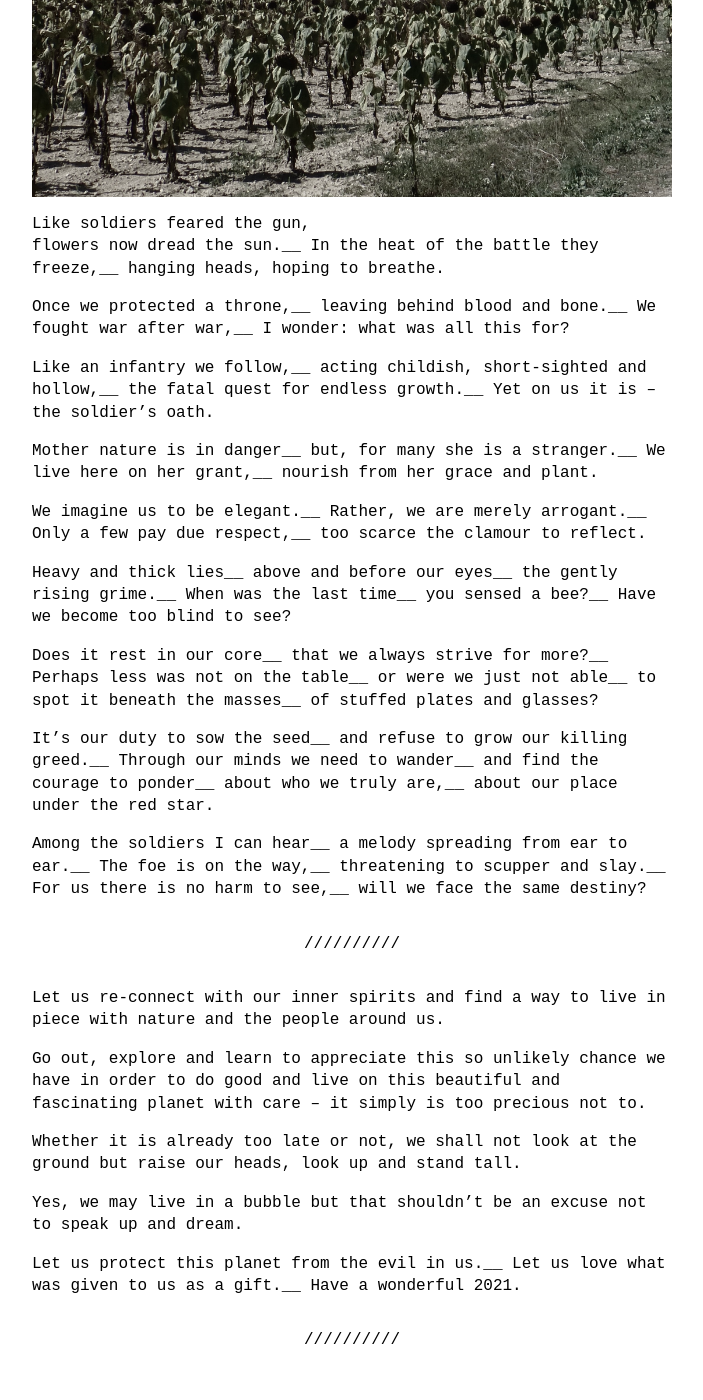
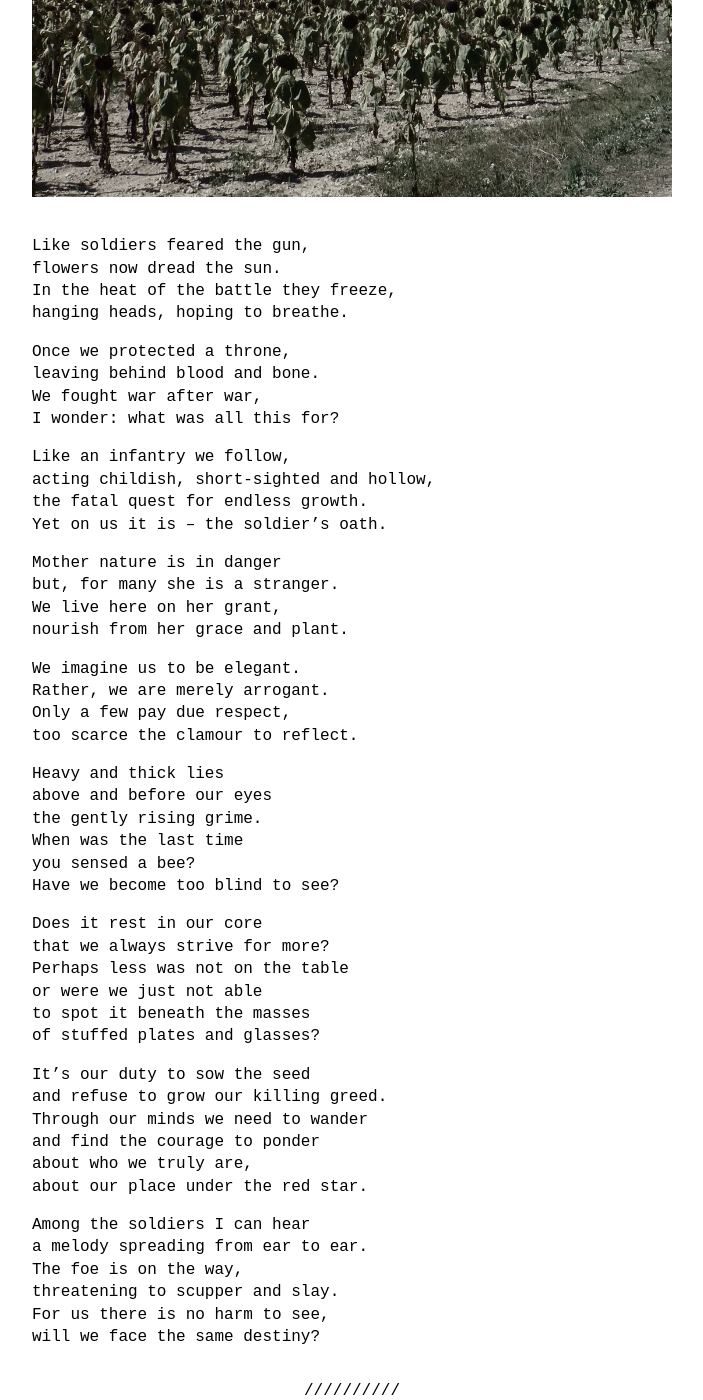
Before and after one commit to jchburmester/jchburmester.github.io, a Jekyll site: the page built from _posts/2021-01-01-fallen-army.md, in a window 1280 px wide and 1400 px high, scrolled down 334 px. Shown: the whole window, without its empty margins (288-991 px from the left). Built offline with Jekyll 4.4.1, drawn with Linux system fonts in a browser that asks for light colours; some of the changed text lies outside the part shown.

Commit message:
must work

```diff
--- a/_posts/2021-01-01-fallen-army.md
+++ b/_posts/2021-01-01-fallen-army.md
@@ -4,58 +4,59 @@ category: poems_en
 ---
 
 ![fallen army](/P1050119.jpg){:.ioda}
+<br />
 
 Like soldiers feared the gun,<br />
-flowers now dread the sun.__
-In the heat of the battle they freeze,__
+flowers now dread the sun.<br />
+In the heat of the battle they freeze,<br />
 hanging heads, hoping to breathe.
 
-Once we protected a throne,__
-leaving behind blood and bone.__
-We fought war after war,__
+Once we protected a throne,<br />
+leaving behind blood and bone.<br />
+We fought war after war,<br />
 I wonder: what was all this for?
 
-Like an infantry we follow,__
-acting childish, short-sighted and hollow,__
-the fatal quest for endless growth.__
+Like an infantry we follow,<br />
+acting childish, short-sighted and hollow,<br />
+the fatal quest for endless growth.<br />
 Yet on us it is – the soldier’s oath.
 
-Mother nature is in danger__
-but, for many she is a stranger.__
-We live here on her grant,__
+Mother nature is in danger<br />
+but, for many she is a stranger.<br />
+We live here on her grant,<br />
 nourish from her grace and plant.
 
-We imagine us to be elegant.__
-Rather, we are merely arrogant.__
-Only a few pay due respect,__
+We imagine us to be elegant.<br />
+Rather, we are merely arrogant.<br />
+Only a few pay due respect,<br />
 too scarce the clamour to reflect.
 
-Heavy and thick lies__
-above and before our eyes__
-the gently rising grime.__
-When was the last time__
-you sensed a bee?__
+Heavy and thick lies<br />
+above and before our eyes<br />
+the gently rising grime.<br />
+When was the last time<br />
+you sensed a bee?<br />
 Have we become too blind to see?
 
-Does it rest in our core__
-that we always strive for more?__
-Perhaps less was not on the table__
-or were we just not able__
-to spot it beneath the masses__
+Does it rest in our core<br />
+that we always strive for more?<br />
+Perhaps less was not on the table<br />
+or were we just not able<br />
+to spot it beneath the masses<br />
 of stuffed plates and glasses?
 
-It’s our duty to sow the seed__
-and refuse to grow our killing greed.__
-Through our minds we need to wander__
-and find the courage to ponder__
-about who we truly are,__
+It’s our duty to sow the seed<br />
+and refuse to grow our killing greed.<br />
+Through our minds we need to wander<br />
+and find the courage to ponder<br />
+about who we truly are,<br />
 about our place under the red star.
 
-Among the soldiers I can hear__
-a melody spreading from ear to ear.__
-The foe is on the way,__
-threatening to scupper and slay.__
-For us there is no harm to see,__
+Among the soldiers I can hear<br />
+a melody spreading from ear to ear.<br />
+The foe is on the way,<br />
+threatening to scupper and slay.<br />
+For us there is no harm to see,<br />
 will we face the same destiny?
 
 ---
@@ -68,8 +69,8 @@ Whether it is already too late or not, we shall not look at the ground but raise
 
 Yes, we may live in a bubble but that shouldn’t be an excuse not to speak up and dream.
 
-Let us protect this planet from the evil in us.__
-Let us love what was given to us as a gift.__
+Let us protect this planet from the evil in us.<br />
+Let us love what was given to us as a gift.<br />
 Have a wonderful 2021.
 
 ---
```
